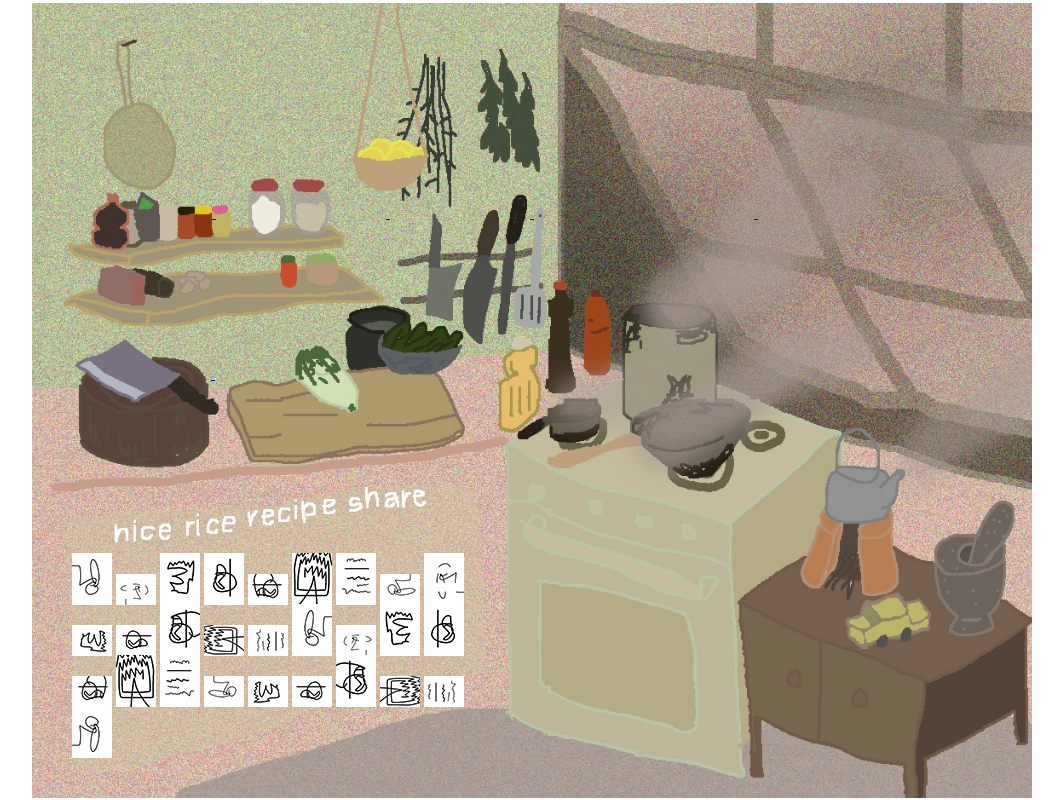
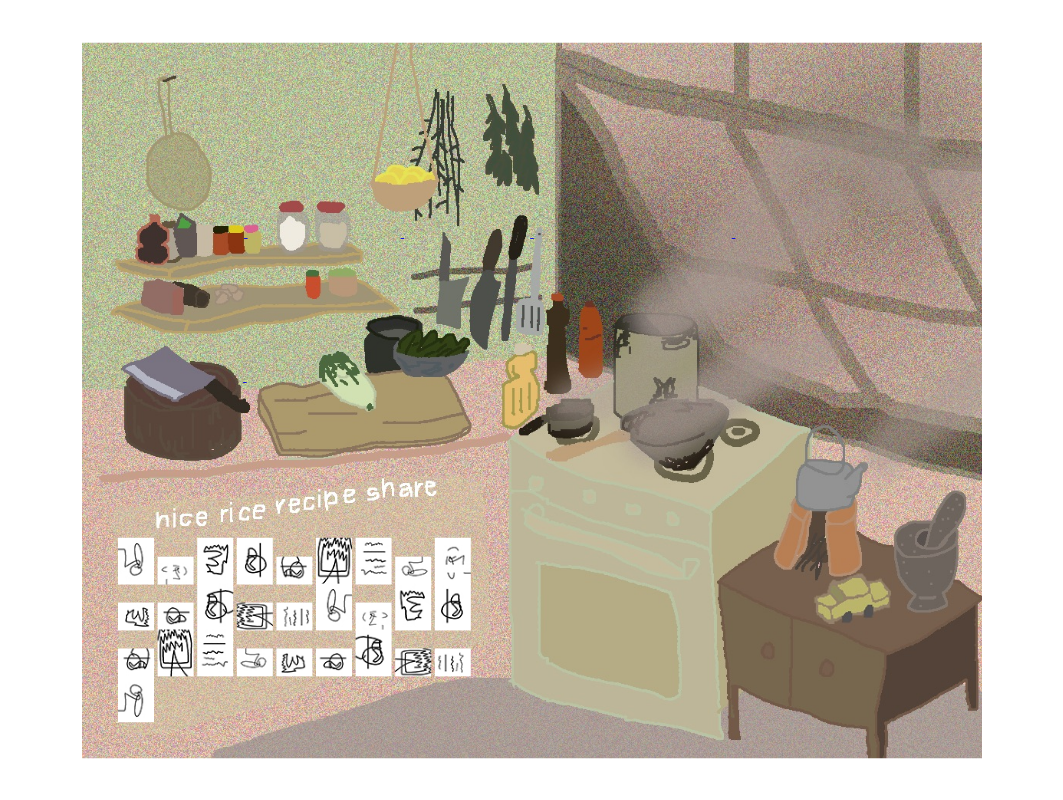
Before and after one commit to kaeshay/adventureBoard, a plain HTML site: page pages/riceIsNice.html in a window 1280 px wide. Shown: the whole page, without its empty margins (108-1171 px from the left). Drawn offline with nearby package versions, Linux system fonts and the light colour scheme.

Commit message:
changed to 90%

```diff
--- a/styles/adventureBoard.css
+++ b/styles/adventureBoard.css
@@ -1,5 +1,7 @@
+
   #containment-wrapper {
       position: absolute;
+      transform: scale(.90);
       width: 1000px;
       height:795px;
       top: 50%;
--- a/styles/libraryTrickster.css
+++ b/styles/libraryTrickster.css
@@ -1,5 +1,6 @@
 #containment-wrapper {
     position: absolute;
+    transform: scale(.90);
     width: 1000px;
     height:795px;
     top: 50%;
--- a/styles/riceIsNice.css
+++ b/styles/riceIsNice.css
@@ -1,5 +1,6 @@
 #containment-wrapper {
   position: absolute;
+  transform: scale(.90);
   width: 1000px;
   height:795px;
   top: 50%;
--- a/styles/room.css
+++ /dev/null
@@ -1,34 +0,0 @@
- body {
-    /*transform: scale(.67);
-    transform-origin: 0 0;*/
-    max-width: 1000px;
-    margin: auto;
- }
-
-.draggable{
-      cursor:move;
-      position: absolute;
-}
-
-
-.room{
-/*	position:absolute;
-	left:0px;*/
-	width:100%;
-}
-
-
-.avatar{
-	/*position:absolute;*/
-	top: 50%;
-	left: 50%;
-	width: 10%;
-}
-
-
-#containment-wrapper {
-	      width: 1000px;
-	      height: 1000px;
-/*	      border:2px solid #ccc;
-	      padding: 10px;*/
-}
--- a/styles/timeTravel.css
+++ b/styles/timeTravel.css
@@ -1,5 +1,6 @@
 #containment-wrapper {
     position: absolute;
+    transform: scale(.90);
     width: 1000px;
     height:674px;
     top: 50%;
```
Also changed, not shown: assets/adventureBoard/library-trickster.png, assets/adventureBoard/rice-is-nice.png, assets/adventureBoard/time-travel.png, 2 other files.
